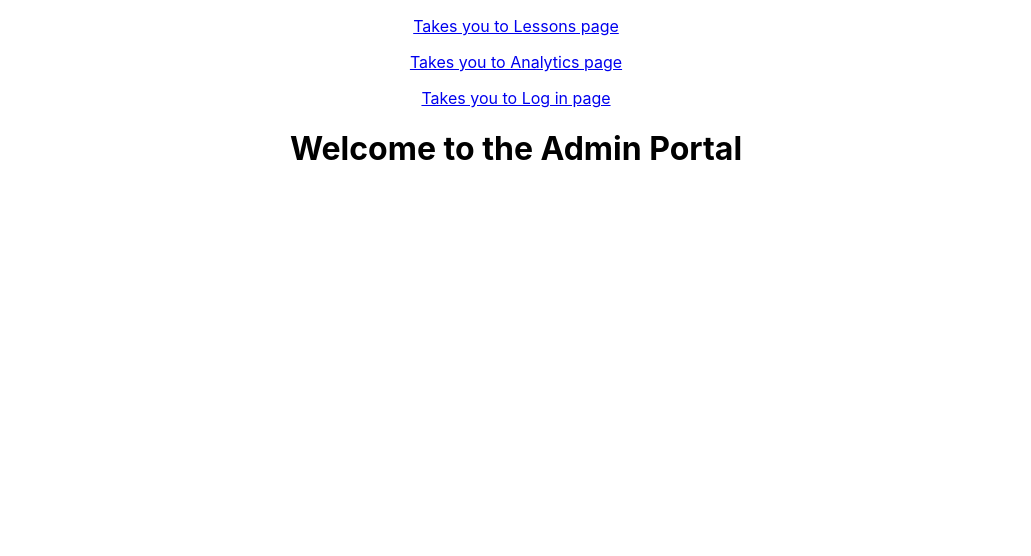
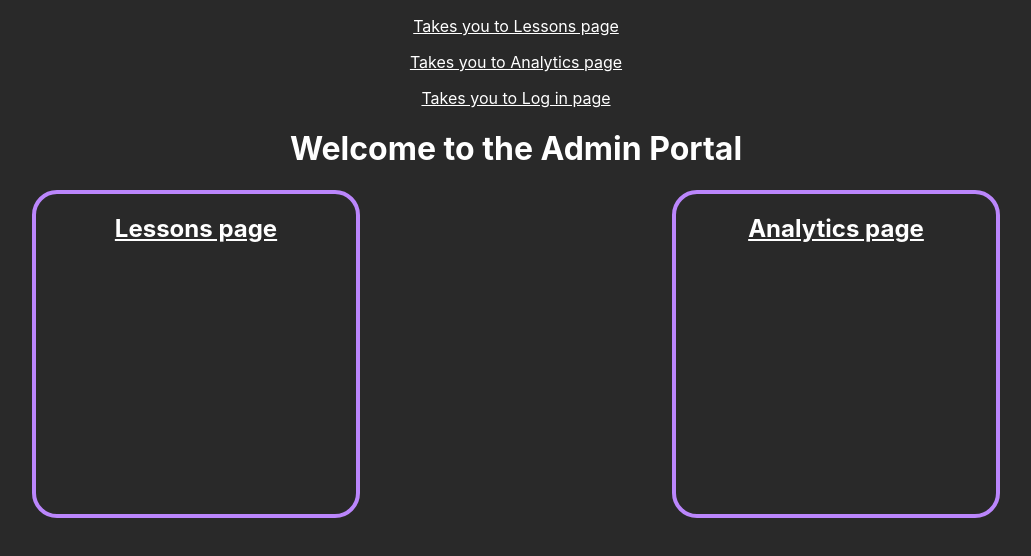
Before and after one commit to shadopawn/admin-portal-web-app, a React (Create React App) app: page /home in a window 1280 px wide. Shown: the top 556 px of the page, without its empty margins (124-1155 px from the left). Built offline with nearby package versions, Linux system fonts and the light colour scheme.

Commit message:
Added Home page layout

```diff
--- a/src/App.css
+++ b/src/App.css
@@ -36,3 +36,23 @@
     transform: rotate(360deg);
   }
 }
+
+.linkContainer{
+  display: grid;
+  grid-template-columns: auto auto;
+}
+
+.linkChoice {
+  text-align: center;
+  width: 20em;
+  min-height: 20em;
+  border: #bb86fc solid 4px;
+  border-radius: 25px;
+  margin: 0 auto;
+  vertical-align: middle;
+  transition: 0.2s;
+}
+
+.linkChoice:hover{
+  background-color: #bb86fc;
+}
--- a/src/components/Home.js
+++ b/src/components/Home.js
@@ -1,9 +1,25 @@
 import React from 'react'
+import { Link } from 'react-router-dom';
 
 export default function Home() {
     return (
         <div>
             <h1>Welcome to the Admin Portal</h1>
+            <div className="linkContainer">
+
+                <Link to="/lesson-editor">
+                    <div className="linkChoice">
+                        <h2>Lessons page </h2>
+                    </div>
+                </Link>
+
+                <Link to="/analytics">
+                    <div className="linkChoice">
+                        <h2>Analytics page </h2>
+                    </div>
+                </Link>
+
+            </div>
         </div>
     )
 }
--- a/src/index.css
+++ b/src/index.css
@@ -5,9 +5,14 @@ body {
     sans-serif;
   -webkit-font-smoothing: antialiased;
   -moz-osx-font-smoothing: grayscale;
+  background-color: #292929;
 }
 
 code {
   font-family: source-code-pro, Menlo, Monaco, Consolas, 'Courier New',
     monospace;
 }
+
+a, h1, p {
+  color: white;
+}
```
